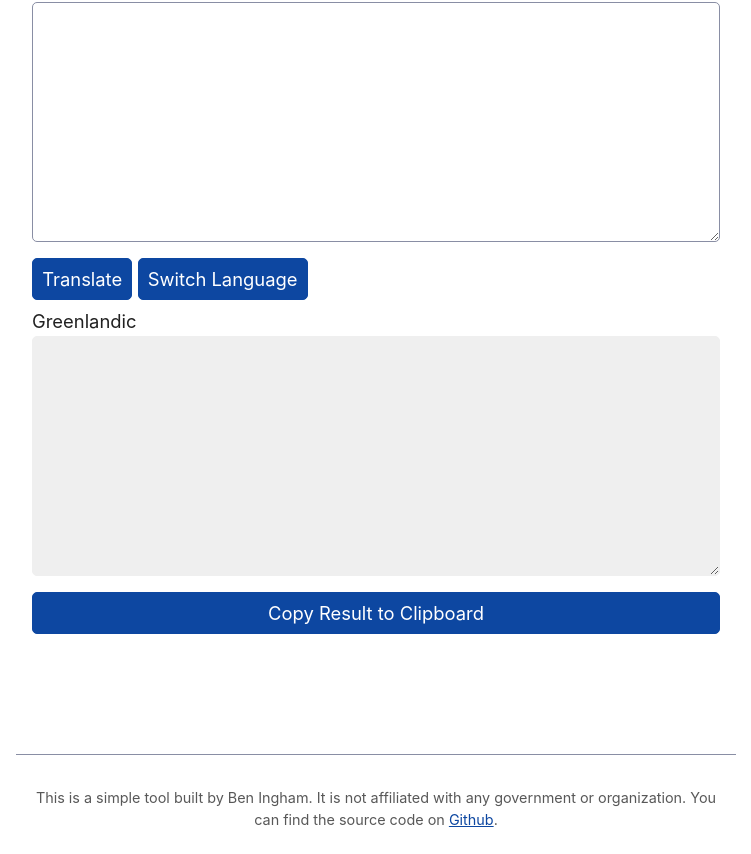
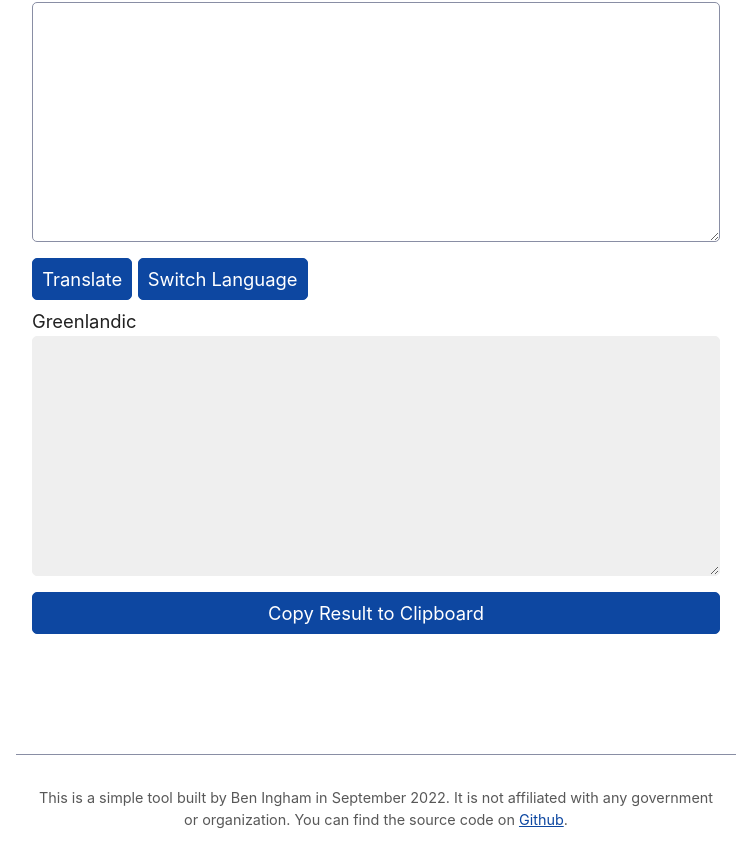
Before and after one commit to benaltair/greenlandic-english, a SvelteKit app: page / in a window 1280 px wide. Shown: the part 453-1307 px from the top of the page, without its empty margins (264-1015 px from the left). Built offline with nearby package versions, Linux system fonts and the light colour scheme.

Commit message:
Add date

```diff
--- a/src/routes/+page.svelte
+++ b/src/routes/+page.svelte
@@ -148,7 +148,7 @@
 </main>
 
 <footer>
-	This is a simple tool built by Ben Ingham. It is not affiliated with any government or
+	This is a simple tool built by Ben Ingham in September 2022. It is not affiliated with any government or
 	organization. You can find the source code on
 	<a href="https://github.com/benaltair/greenlandic-english">Github</a>.
 </footer>
```
